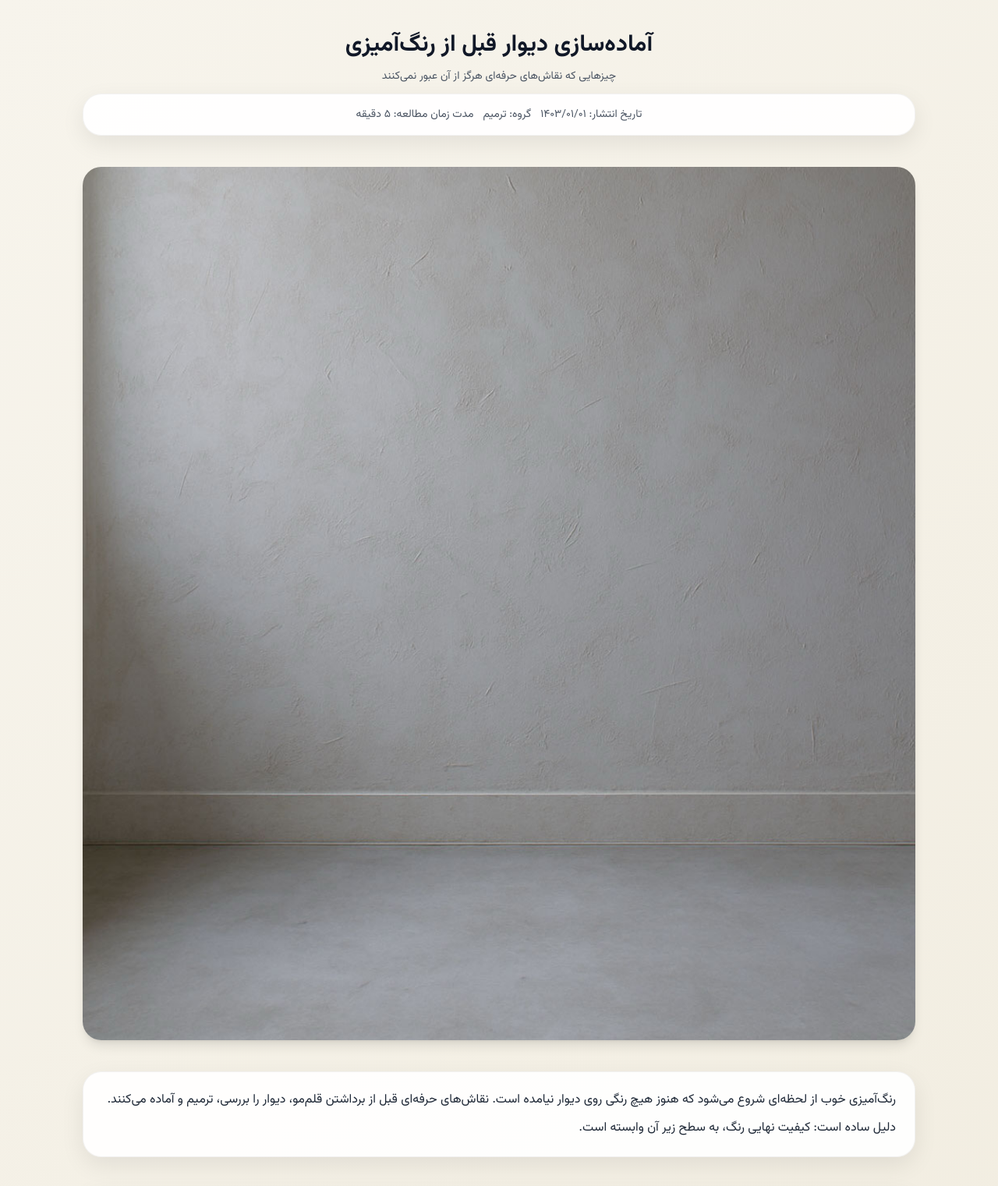
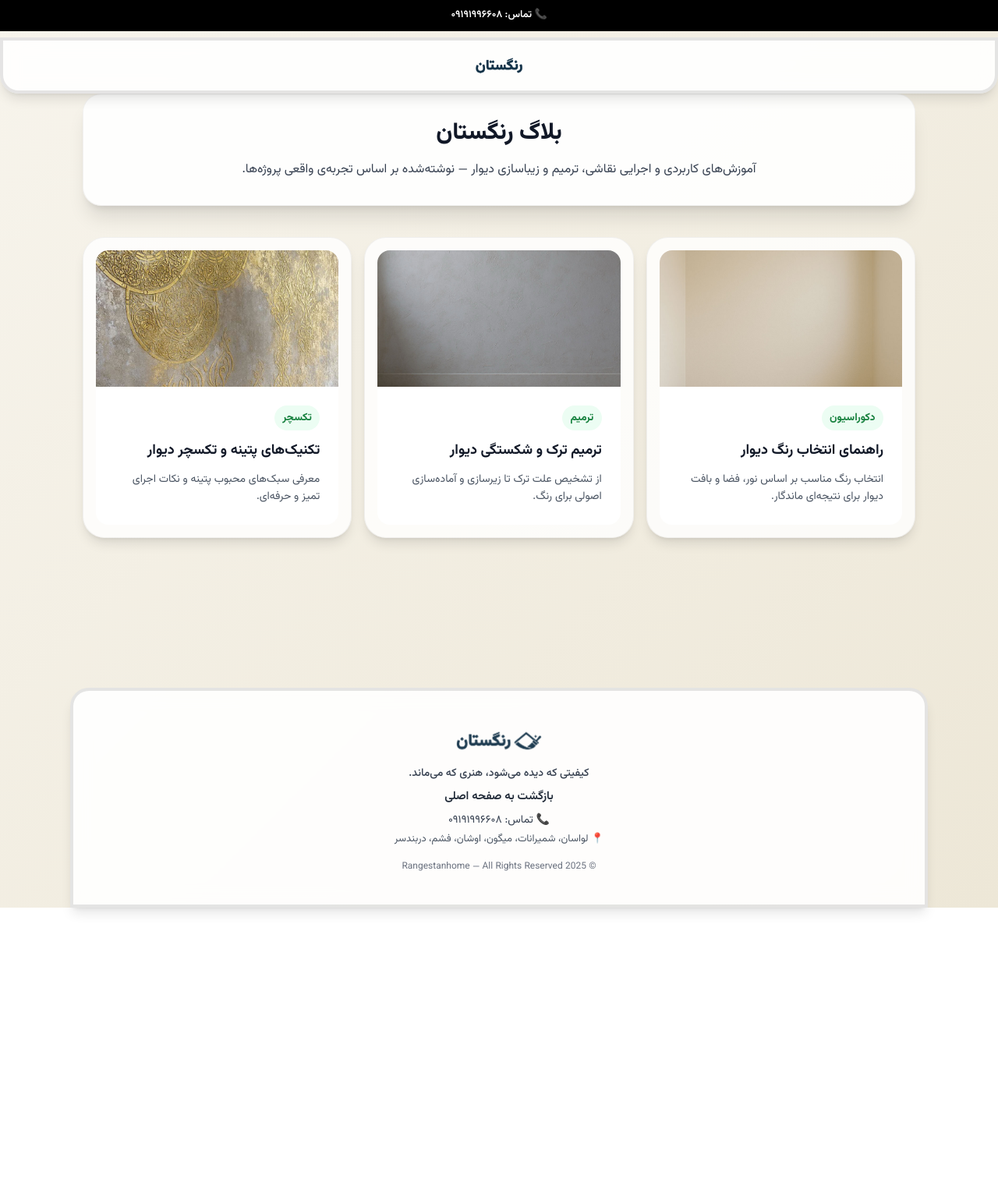
Before and after one commit to s4wsh/rangestanhome, a plain HTML site: page blog/posts/repairing-wall-cracks/index.html in a window 1280 px wide. Shown: the top 1521 px of the page at 78% size. After the commit the page ends 1164 px from the top, so only its background shows below. Drawn offline with nearby package versions, Linux system fonts and the light colour scheme.

```diff
--- a/blog/posts/repairing-wall-cracks/index.html
+++ b/blog/posts/repairing-wall-cracks/index.html
@@ -4,184 +4,207 @@
   <meta charset="UTF-8">
   <meta name="viewport" content="width=device-width, initial-scale=1">
 
-  <title>آماده‌سازی دیوار قبل از رنگ‌آمیزی | بلاگ رنگستان</title>
-  <meta name="description" content="آماده‌سازی صحیح دیوار قبل از رنگ‌آمیزی مهم‌ترین عامل دوام و کیفیت رنگ است. در این مقاله با مراحل حرفه‌ای آماده‌سازی دیوار آشنا شوید.">
+  <title>بلاگ رنگستان | آموزش نقاشی، ترمیم و پتینه دیوار</title>
+  <meta name="description" content="مقالات آموزشی رنگستان درباره نقاشی دیوار، آماده‌سازی، ترمیم ترک، پتینه و تکسچر با رویکرد حرفه‌ای و اجرایی.">
+  <link rel="canonical" href="https://rangestanhome.com/blog/">
 
+  <!-- Google Analytics -->
+  <script async src="https://www.googletagmanager.com/gtag/js?id=G-8Z72MFD1FR"></script>
+  <script>
+    window.dataLayer = window.dataLayer || [];
+    function gtag(){dataLayer.push(arguments);}
+    gtag('js', new Date());
+    gtag('config', 'G-8Z72MFD1FR');
+  </script>
+
+  <!-- Fonts -->
   <link rel="preconnect" href="https://fonts.googleapis.com">
   <link rel="preconnect" href="https://fonts.gstatic.com" crossorigin>
+  <link href="https://fonts.googleapis.com/css2?family=Vazirmatn:wght@300;400;500;600;700;800&display=swap" rel="stylesheet">
+
+  <!-- Tailwind -->
   <script src="https://cdn.tailwindcss.com"></script>
+
+  <!-- Blog Styles -->
   <link rel="stylesheet" href="/blog/blog.css">
 
-  <!-- Article Schema -->
-  <script type="application/ld+json">
-  {
-    "@context": "https://schema.org",
-    "@type": "Article",
-    "headline": "آماده‌سازی دیوار قبل از رنگ‌آمیزی",
-    "description": "مراحل حرفه‌ای آماده‌سازی دیوار که نقاش‌ها هرگز حذف نمی‌کنند.",
-    "author": { "@type": "Organization", "name": "رنگستان" },
-    "publisher": { "@type": "Organization", "name": "رنگستان" },
-    "datePublished": "2024-01-01",
-    "image": "https://rangestanhome.com/blog/assets/posts/repairing-wall-cracks/inspection.jpg",
-    "inLanguage": "fa-IR"
+  <style>
+    :root {
+      --bar-h: 40px;
+      --header-gap: 8px;
+      --header-h: 72px;
+      --main-pt: calc(var(--bar-h) + var(--header-gap) + var(--header-h));
     }
-  </script>
+
+    body {
+      font-family: 'Vazirmatn', sans-serif;
+      background: linear-gradient(135deg, #f7f4ec, #ede7d7);
+    }
+
+    .hide { transform: translateY(-130%); }
+    .show { transform: translateY(0); }
+    #topBar, #headerBar { transition: transform .35s ease; }
+
+    .badge {
+      display: inline-block;
+      font-size: 12px;
+      font-weight: 700;
+      background: #111;
+      color: #fff;
+      padding: 4px 10px;
+      border-radius: 999px;
+      width: fit-content;
+    }
+  </style>
 </head>
 
-<body class="blog min-h-screen">
-<main class="py-10">
-<article class="container space-y-10">
+<body class="blog min-h-screen overflow-x-hidden">
+
+  <!-- TOP BAR -->
+  <div id="topBar"
+    class="w-full fixed top-0 bg-black text-white z-50 flex items-center justify-center text-[13px] border-b border-black/15 show"
+    style="height: var(--bar-h);">
+    <span class="font-semibold whitespace-nowrap">📞 تماس: ۰۹۱۹۱۹۹۶۶۰۸</span>
+  </div>
 
   <!-- HEADER -->
-<header class="space-y-3 text-center">
-  <h1 class="text-2xl sm:text-3xl font-extrabold text-gray-900">
-    آماده‌سازی دیوار قبل از رنگ‌آمیزی
-  </h1>
-  <p class="text-sm text-gray-600">
-    چیزهایی که نقاش‌های حرفه‌ای هرگز از آن عبور نمی‌کنند
-  </p>
-  <div class="meta-box flex flex-wrap items-center justify-center gap-3 text-sm text-gray-600">
-    <span>تاریخ انتشار: ۱۴۰۳/۰۱/۰۱</span>
-    <span>گروه: ترمیم</span>
-    <span>مدت زمان مطالعه: ۵ دقیقه</span>
+  <header id="headerBar"
+    class="fixed w-full z-40 px-4 show bg-white/90 backdrop-blur-md rounded-b-3xl shadow-lg border-[4px] border-black/10 flex justify-center"
+    style="top: calc(var(--bar-h) + var(--header-gap)); height: var(--header-h);">
+    <div class="max-w-[1100px] w-full flex justify-center items-center">
+      <a href="/">
+        <img src="/images/logo/logomark-dark.png" class="h-9" alt="رنگستان">
+      </a>
     </div>
   </header>
 
-<!-- HERO -->
+  <!-- MAIN -->
+  <main class="pb-32" style="padding-top: var(--main-pt);">
+    <section class="max-w-[1100px] mx-auto px-4 flex flex-col gap-10">
+
+      <!-- BLOG INTRO -->
+      <div class="bg-white/90 rounded-3xl p-8 shadow-xl border border-black/5 text-center">
+        <h1 class="text-2xl sm:text-3xl font-extrabold text-gray-900 mb-4">
+          بلاگ رنگستان
+        </h1>
+        <p class="text-gray-700 text-base leading-relaxed max-w-3xl mx-auto">
+          آموزش‌های کاربردی و اجرایی نقاشی، ترمیم و زیباسازی دیوار — نوشته‌شده بر اساس تجربه‌ی واقعی پروژه‌ها.
+        </p>
+      </div>
+
+      <!-- POSTS GRID -->
+      <div class="grid grid-cols-1 sm:grid-cols-2 lg:grid-cols-3 gap-6">
+
+        <!-- CARD -->
+        <a href="/blog/posts/choosing-wall-color/"
+           class="group bg-white/80 rounded-[28px] p-4 shadow-lg border border-black/5 hover:shadow-xl transition">
+          <div class="bg-white rounded-2xl overflow-hidden flex flex-col h-full">
+            <div class="aspect-[16/9] overflow-hidden">
+              <img
+                src="/blog/assets/posts/choosing-wall-color/hero.jpg"
+                alt="راهنمای انتخاب رنگ دیوار"
+                class="w-full h-full object-cover group-hover:scale-[1.03] transition"
+              >
+            </div>
+            <div class="p-6 space-y-3">
+              <span class="badge">دکوراسیون</span>
+              <h2 class="text-lg font-bold text-gray-900">
+                راهنمای انتخاب رنگ دیوار
+              </h2>
+              <p class="text-sm text-gray-600 leading-relaxed">
+                انتخاب رنگ مناسب بر اساس نور، فضا و بافت دیوار برای نتیجه‌ای ماندگار.
+              </p>
+            </div>
+          </div>
+        </a>
+
+        <!-- CARD -->
+        <a href="/blog/posts/repairing-wall-cracks/"
+           class="group bg-white/80 rounded-[28px] p-4 shadow-lg border border-black/5 hover:shadow-xl transition">
+          <div class="bg-white rounded-2xl overflow-hidden flex flex-col h-full">
+            <div class="aspect-[16/9] overflow-hidden">
               <img
                 src="/blog/assets/posts/repairing-wall-cracks/inspection.jpg"
-  alt="بررسی سطح دیوار با نور جانبی قبل از رنگ‌آمیزی"
-  class="w-full rounded-3xl shadow-lg"
-/>
-
-<!-- INTRO -->
-<section class="card p-6 space-y-3">
-  <p>
-    رنگ‌آمیزی خوب از لحظه‌ای شروع می‌شود که هنوز هیچ رنگی روی دیوار نیامده است.
-    نقاش‌های حرفه‌ای قبل از برداشتن قلم‌مو، دیوار را بررسی، ترمیم و آماده می‌کنند.
-  </p>
-  <p>
-    دلیل ساده است: کیفیت نهایی رنگ، به سطح زیر آن وابسته است.
-  </p>
-</section>
-
-<!-- ROW 1 -->
-<section class="grid md:grid-cols-2 gap-6 items-center card p-6">
-  <div class="space-y-3">
-    <h2 class="text-xl font-bold text-gray-900">
-      چرا آماده‌سازی دیوار از خودِ رنگ مهم‌تر است؟
+                alt="ترمیم ترک و شکستگی دیوار"
+                class="w-full h-full object-cover group-hover:scale-[1.03] transition"
+              >
+            </div>
+            <div class="p-6 space-y-3">
+              <span class="badge">ترمیم</span>
+              <h2 class="text-lg font-bold text-gray-900">
+                ترمیم ترک و شکستگی دیوار
               </h2>
-    <p>
-      رنگ فقط یک لایه‌ی نهایی است، نه راه‌حل مشکلات دیوار.
-      اگر سطح دیوار آماده نباشد، حتی بهترین رنگ هم دوام نخواهد آورد.
-    </p>
-    <ul class="list-disc pr-5 space-y-1">
-      <li>پوسته‌شدن رنگ</li>
-      <li>لک‌هایی که دوباره برمی‌گردند</li>
-      <li>ناهماهنگی رنگ (لکه‌لکه شدن)</li>
-      <li>ترک‌هایی که بعد از مدتی ظاهر می‌شوند</li>
-    </ul>
-  </div>
-  <img
-    src="/blog/assets/posts/repairing-wall-cracks/close-inspection.jpg"
-    alt="تشخیص ترک و ناهمواری دیوار با نور زاویه‌دار"
-    class="w-full rounded-2xl shadow-md"
-  />
-</section>
-
-<!-- ROW 2 -->
-<section class="grid md:grid-cols-2 gap-6 items-center card p-6">
-  <img
-    src="/blog/assets/posts/repairing-wall-cracks/inspection.jpg"
-    alt="بررسی استحکام، رطوبت و لایه‌های قبلی رنگ دیوار"
-    class="w-full rounded-2xl shadow-md"
-  />
-  <div class="space-y-3">
-    <h2 class="text-xl font-bold text-gray-900">
-      نقاش‌های حرفه‌ای قبل از رنگ‌زدن چه چیزهایی را بررسی می‌کنند؟
-    </h2>
-    <ul class="list-disc pr-5 space-y-1">
-      <li><strong>استحکام سطح:</strong> دیوار نباید گرد و غبار بدهد یا سست باشد.</li>
-      <li><strong>رطوبت:</strong> رطوبت پنهان یکی از دلایل اصلی خرابی رنگ است.</li>
-      <li><strong>لایه‌های قبلی:</strong> رنگ‌های پوسته‌شده یا براق باید اصلاح شوند.</li>
-    </ul>
-    <p>
-      رنگ‌کردن روی سطح ناپایدار، یعنی شکست حتمی.
+              <p class="text-sm text-gray-600 leading-relaxed">
+                از تشخیص علت ترک تا زیرسازی و آماده‌سازی اصولی برای رنگ.
               </p>
             </div>
-</section>
+          </div>
+        </a>
 
-<!-- ROW 3 -->
-<section class="grid md:grid-cols-2 gap-6 items-center card p-6">
-  <div class="space-y-3">
-    <h2 class="text-xl font-bold text-gray-900">
-      مراحل آماده‌سازی که حرفه‌ای‌ها هرگز حذف نمی‌کنند
+        <!-- CARD -->
+        <a href="/blog/posts/patina-techniques/"
+           class="group bg-white/80 rounded-[28px] p-4 shadow-lg border border-black/5 hover:shadow-xl transition">
+          <div class="bg-white rounded-2xl overflow-hidden flex flex-col h-full">
+            <div class="aspect-[16/9] overflow-hidden">
+              <img
+                src="/blog/assets/posts/patina-techniques/hero-patina-wall.jpg"
+                alt="تکنیک‌های پتینه و تکسچر دیوار"
+                class="w-full h-full object-cover group-hover:scale-[1.03] transition"
+              >
+            </div>
+            <div class="p-6 space-y-3">
+              <span class="badge">تکسچر</span>
+              <h2 class="text-lg font-bold text-gray-900">
+                تکنیک‌های پتینه و تکسچر دیوار
               </h2>
-    <ul class="list-disc pr-5 space-y-1">
-      <li>ترمیم ترک‌ها و ناصافی‌ها</li>
-      <li>سنباده‌کاری برای چسبندگی مناسب</li>
-      <li>تمیزکاری کامل گرد و غبار</li>
-      <li>اجرای آستر (پرایمر)</li>
-      <li>بازبینی نهایی زیر نور</li>
-    </ul>
-  </div>
-  <img
-    src="/blog/assets/posts/repairing-wall-cracks/preparation.jpg"
-    alt="ترمیم و سنباده‌کاری دیوار پیش از رنگ‌آمیزی"
-    class="w-full rounded-2xl shadow-md"
-  />
-</section>
-
-<!-- ROW 4 -->
-<section class="grid md:grid-cols-2 gap-6 items-center card p-6">
-  <div class="space-y-3">
-    <h2 class="text-xl font-bold text-gray-900">
-      اگر آماده‌سازی نادیده گرفته شود چه اتفاقی می‌افتد؟
-    </h2>
-    <p>
-      نتیجه شاید فوری نباشد، اما حتمی است:
-      دوباره‌کاری، هزینه بیشتر و عمر کوتاه رنگ.
-    </p>
-    <p>
-      حرفه‌ای‌ها می‌دانند: صرفه‌جویی در آماده‌سازی، صرفه‌جویی نیست.
+              <p class="text-sm text-gray-600 leading-relaxed">
+                معرفی سبک‌های محبوب پتینه و نکات اجرای تمیز و حرفه‌ای.
               </p>
             </div>
-  <img
-    src="/blog/assets/posts/repairing-wall-cracks/before-after.jpg"
-    alt="مقایسه دیوار آماده‌نشده و آماده‌شده قبل و بعد از رنگ"
-    class="w-full rounded-2xl shadow-md"
-  />
-</section>
+          </div>
+        </a>
 
-<!-- CTA -->
-<div class="text-center pt-4">
-  <a href="https://wa.me/989191996608" class="cta-btn">
-    پیش‌نمایش سریع — واتساپ
-  </a>
-</div>
-
-<!-- RELATED -->
-<section class="space-y-4 pt-6">
-  <h2 class="text-xl font-bold text-gray-900 text-center">
-    مطالب مرتبط
-  </h2>
-  <div class="grid grid-cols-1 sm:grid-cols-2 gap-3">
-    <a href="/blog/posts/choosing-wall-color/" class="card p-4 text-gray-700">
-      راهنمای انتخاب رنگ دیوار
-    </a>
-    <a href="/blog/posts/patina-techniques/" class="card p-4 text-gray-700">
-      تکنیک‌های پتینه و تکسچر دیوار
-    </a>
       </div>
     </section>
+  </main>
 
   <!-- FOOTER -->
-<footer class="footer">
-  <p>© رنگستان — نقاشی و ترمیم تخصصی دیوار</p>
-  <p class="mt-1"><a href="/blog/">بازگشت به بلاگ</a></p>
+  <footer class="w-full mt-16 px-4">
+    <div class="max-w-[1100px] mx-auto bg-white/90 backdrop-blur-md rounded-t-3xl shadow-lg border-[4px] border-black/10 p-10 flex flex-col items-center text-center">
+      <img src="/images/logo/combination-logo.png" class="h-12 mb-2 opacity-95" alt="رنگستان">
+      <p class="text-[14px] text-gray-700 font-medium mb-2">
+        کیفیتی که دیده می‌شود، هنری که می‌ماند.
+      </p>
+      <a href="/" class="text-[15px] font-semibold text-gray-700 hover:text-black transition mb-1">
+        بازگشت به صفحه اصلی
+      </a>
+      <p class="text-[14px] text-gray-700 mt-1">📞 تماس: ۰۹۱۹۱۹۹۶۶۰۸</p>
+      <p class="text-[13px] text-gray-600 mt-1">
+        📍 لواسان، شمیرانات، میگون، اوشان، فشم، دربندسر
+      </p>
+      <p class="text-[12px] text-gray-500 mt-4">
+        © 2025 Rangestanhome — All Rights Reserved
+      </p>
+    </div>
   </footer>
 
-</article>
-</main>
+  <script>
+    let lastScroll = 0;
+    const topBar = document.getElementById("topBar");
+    const headerBar = document.getElementById("headerBar");
+
+    window.addEventListener("scroll", () => {
+      const current = window.pageYOffset;
+      if (current > lastScroll && current > 60) {
+        topBar.classList.replace("show", "hide");
+        headerBar.classList.replace("show", "hide");
+      } else {
+        topBar.classList.replace("hide", "show");
+        headerBar.classList.replace("hide", "show");
+      }
+      lastScroll = Math.max(current, 0);
+    });
+  </script>
+
 </body>
 </html>
```
Lines whose indentation alone changed are shown as unchanged.
